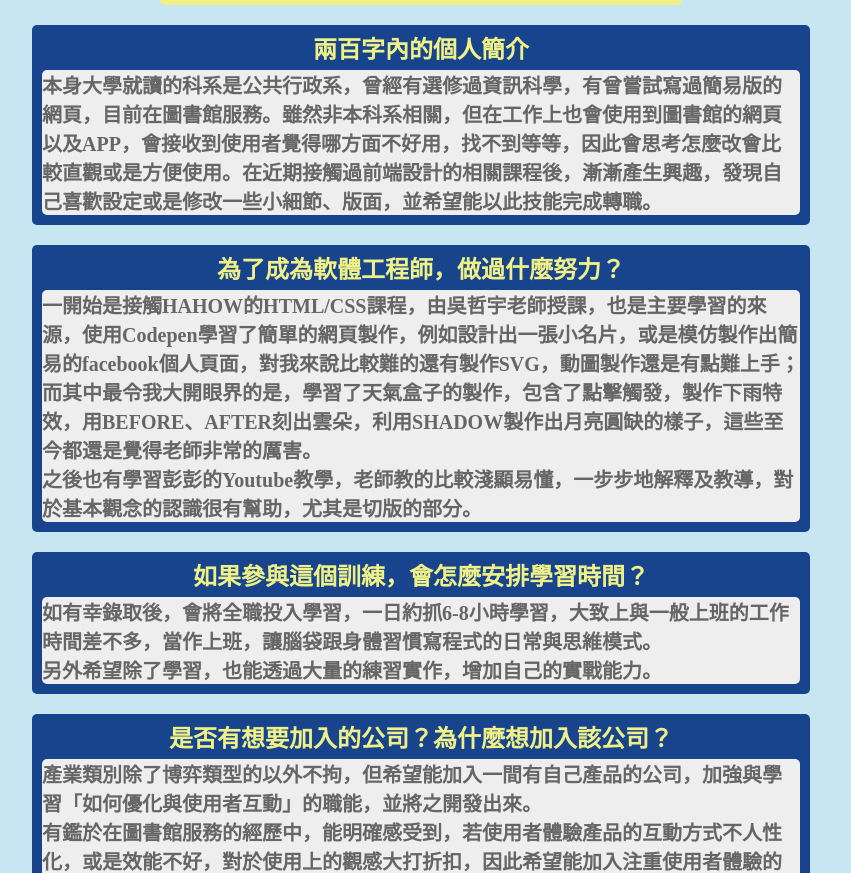
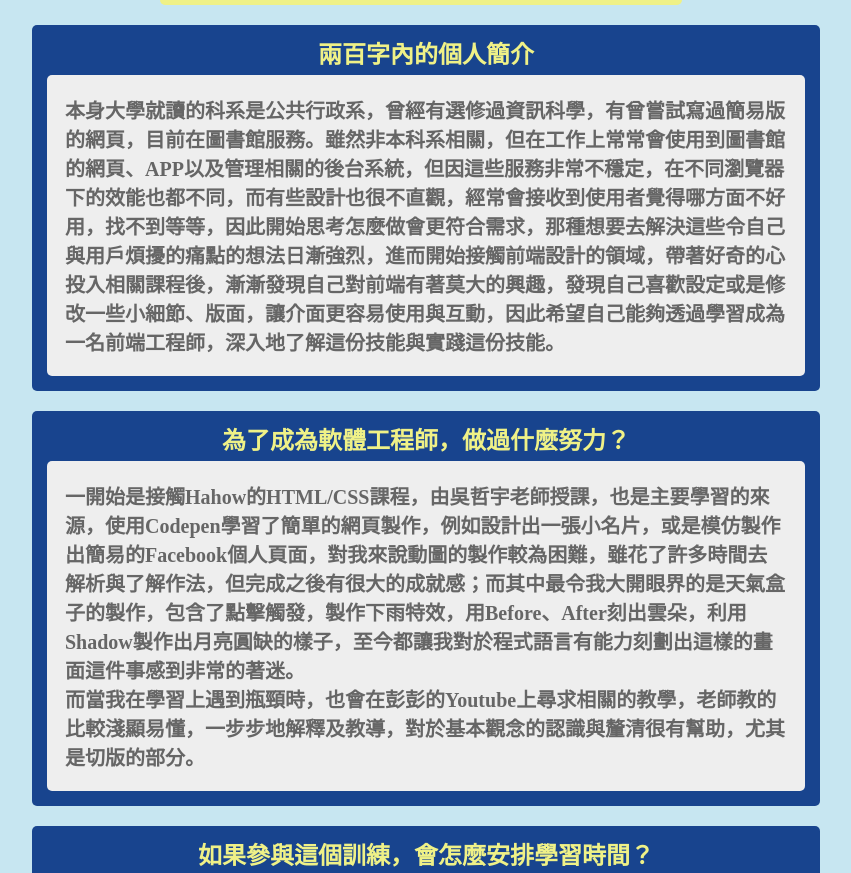
Before and after one commit to knight20229/GitHubPage_Tutorial, a plain HTML site: page index.html in a window 1280 px wide. Shown: the part 80-953 px from the top of the page, without its empty margins (224-1075 px from the left). Drawn offline with Linux system fonts and the light colour scheme.

Commit message:
Add files via upload

```diff
--- a/index.html
+++ b/index.html
@@ -12,16 +12,16 @@
   <h1>WeHelp申請書</h1>
   <div class="block p">
     <h2>兩百字內的個人簡介
-      <p>本身大學就讀的科系是公共行政系，曾經有選修過資訊科學，有曾嘗試寫過簡易版的網頁，目前在圖書館服務。雖然非本科系相關，但在工作上也會使用到圖書館的網頁以及APP，會接收到使用者覺得哪方面不好用，找不到等等，因此會思考怎麼改會比較直觀或是方便使用。在近期接觸過前端設計的相關課程後，漸漸產生興趣，發現自己喜歡設定或是修改一些小細節、版面，並希望能以此技能完成轉職。</p>
+      <p>本身大學就讀的科系是公共行政系，曾經有選修過資訊科學，有曾嘗試寫過簡易版的網頁，目前在圖書館服務。雖然非本科系相關，但在工作上常常會使用到圖書館的網頁、APP以及管理相關的後台系統，但因這些服務非常不穩定，在不同瀏覽器下的效能也都不同，而有些設計也很不直觀，經常會接收到使用者覺得哪方面不好用，找不到等等，因此開始思考怎麼做會更符合需求，那種想要去解決這些令自己與用戶煩擾的痛點的想法日漸強烈，進而開始接觸前端設計的領域，帶著好奇的心投入相關課程後，漸漸發現自己對前端有著莫大的興趣，發現自己喜歡設定或是修改一些小細節、版面，讓介面更容易使用與互動，因此希望自己能夠透過學習成為一名前端工程師，深入地了解這份技能與實踐這份技能。</p>
     </h2>
     <h2>為了成為軟體工程師，做過什麼努力？
-      <p>一開始是接觸HAHOW的HTML/CSS課程，由吳哲宇老師授課，也是主要學習的來源，使用Codepen學習了簡單的網頁製作，例如設計出一張小名片，或是模仿製作出簡易的facebook個人頁面，對我來說比較難的還有製作SVG，動圖製作還是有點難上手；而其中最令我大開眼界的是，學習了天氣盒子的製作，包含了點擊觸發，製作下雨特效，用BEFORE、AFTER刻出雲朵，利用SHADOW製作出月亮圓缺的樣子，這些至今都還是覺得老師非常的厲害。 <br/>之後也有學習彭彭的Youtube教學，老師教的比較淺顯易懂，一步步地解釋及教導，對於基本觀念的認識很有幫助，尤其是切版的部分。</p>
+      <p>一開始是接觸Hahow的HTML/CSS課程，由吳哲宇老師授課，也是主要學習的來源，使用Codepen學習了簡單的網頁製作，例如設計出一張小名片，或是模仿製作出簡易的Facebook個人頁面，對我來說動圖的製作較為困難，雖花了許多時間去解析與了解作法，但完成之後有很大的成就感；而其中最令我大開眼界的是天氣盒子的製作，包含了點擊觸發，製作下雨特效，用Before、After刻出雲朵，利用Shadow製作出月亮圓缺的樣子，至今都讓我對於程式語言有能力刻劃出這樣的畫面這件事感到非常的著迷。 <br/>而當我在學習上遇到瓶頸時，也會在彭彭的Youtube上尋求相關的教學，老師教的比較淺顯易懂，一步步地解釋及教導，對於基本觀念的認識與釐清很有幫助，尤其是切版的部分。</p>
     </h2>
     <h2>如果參與這個訓練，會怎麼安排學習時間？
-      <p>如有幸錄取後，會將全職投入學習，一日約抓6-8小時學習，大致上與一般上班的工作時間差不多，當作上班，讓腦袋跟身體習慣寫程式的日常與思維模式。 <br/>另外希望除了學習，也能透過大量的練習實作，增加自己的實戰能力。 </p>
+      <p>如有幸錄取後，會將全職投入學習，一日約抓8-10小時學習，大致上與一般上班的工作時間差不多，當作上班，讓腦袋跟身體習慣寫程式的日常與思維模式。 <br/>另外希望除了學習，也能透過大量的練習實作，增加自己的實戰能力。 </p>
     </h2>
     <h2>是否有想要加入的公司？為什麼想加入該公司？
-      <p>產業類別除了博弈類型的以外不拘，但希望能加入一間有自己產品的公司，加強與學習「如何優化與使用者互動」的職能，並將之開發出來。<br/>有鑑於在圖書館服務的經歷中，能明確感受到，若使用者體驗產品的互動方式不人性化，或是效能不好，對於使用上的觀感大打折扣，因此希望能加入注重使用者體驗的公司，若能因此開發出對於使用者友善的產品，也能更有成就感。</p>
+      <p>有鑑於在圖書館服務的經歷中，能明確感受到，若產品的互動方式不人性化，或是效能不好，對於使用上的觀感將會大打折扣，因此產業類別除去博弈類型之外。希望能加入一間有自己產品的公司，學習如何開發效能佳、用戶體驗也友好的產品或網頁，並將之完整地實踐出來。</p>
     </h2>
     <h2>請描述一件產生明顯負面情緒的經歷，如何處理該情緒？
       <p>當同時有很多事情要處理時，無法短時間內同時處理，或是在處理一件事，還沒解決完又陸續增加臨時的事要做，內心會有急躁、覺得很煩的情緒出現。當意識到該情緒出現時，會提醒自己，將步調放慢，將這些事項一一排序處理，當沒辦法同時快速解決時，就用讓自己較為舒適的速率去處理，讓自己有選擇的權利，而減少被煩心的事纏上的負面感覺。</p>
@@ -33,7 +33,7 @@
       <p>以開放式的態度，聆聽其他人的意見或看法，並將有益的資訊或知識內化吸收。並且將心比心，當他人需要幫助時，能力所及之處伸出援手。</p>
     </h2>
     <h2>其他想要對我們說的事情？
-      <p>從去年年中決定轉職前端後，除了觀看課程先學習基本功外，認為還是需要有老師的提攜與指導，才能事半功倍，看了許多課程後，覺得彭彭老師開設的WeHelp滿符合需求，而且時間上也算是滿剛好的，雖然今年比去年早開始，比預期的提早不少，但對我而言仍是個不錯的選擇，學習彭彭的線上課程，也覺得老師的講解滿不錯的，因此希望能錄取(雖然主管希望我沒上繼續做)，跟著老師學習，增強自己的能力，以此完成轉職。</p>
+      <p>從去年年中決定轉職前端後，除了有觀看課程先學習基本功外，認為還是需要有一個能夠刺激自己成長、能夠提問的學習環境，希望能透過老師的指點與提攜，讓自己的學習更加紮實，看了許多課程後，覺得彭彭老師開設的WeHelp非常符合自己的需求，對我而言是個很想把握住的機會，若自己有幸能夠進入Wehelp進行修煉，自己願意離職之後全職投入，且在說明會上了解了這條道路必定艱辛，因此更是認知到學習不只要懷抱熱情，更重要地是願意認真並踏實地研習技能，並學會解決問題，進而成為在技術上能夠獨當一面的前端工程師。</p>
     </h2>
   </div>
 </div>
--- a/style.css
+++ b/style.css
@@ -31,7 +31,7 @@ h2 {
   width: 75%;
   left: 128px;
   border-radius: 5px;
-  padding: 5px;
+  padding: 10px;
 }
 
 p {
@@ -41,4 +41,5 @@ p {
   border-radius: 5px;
   margin: 5px;
   text-align: left;
+  padding: 20px 20px 20px 18px;
 }
```
